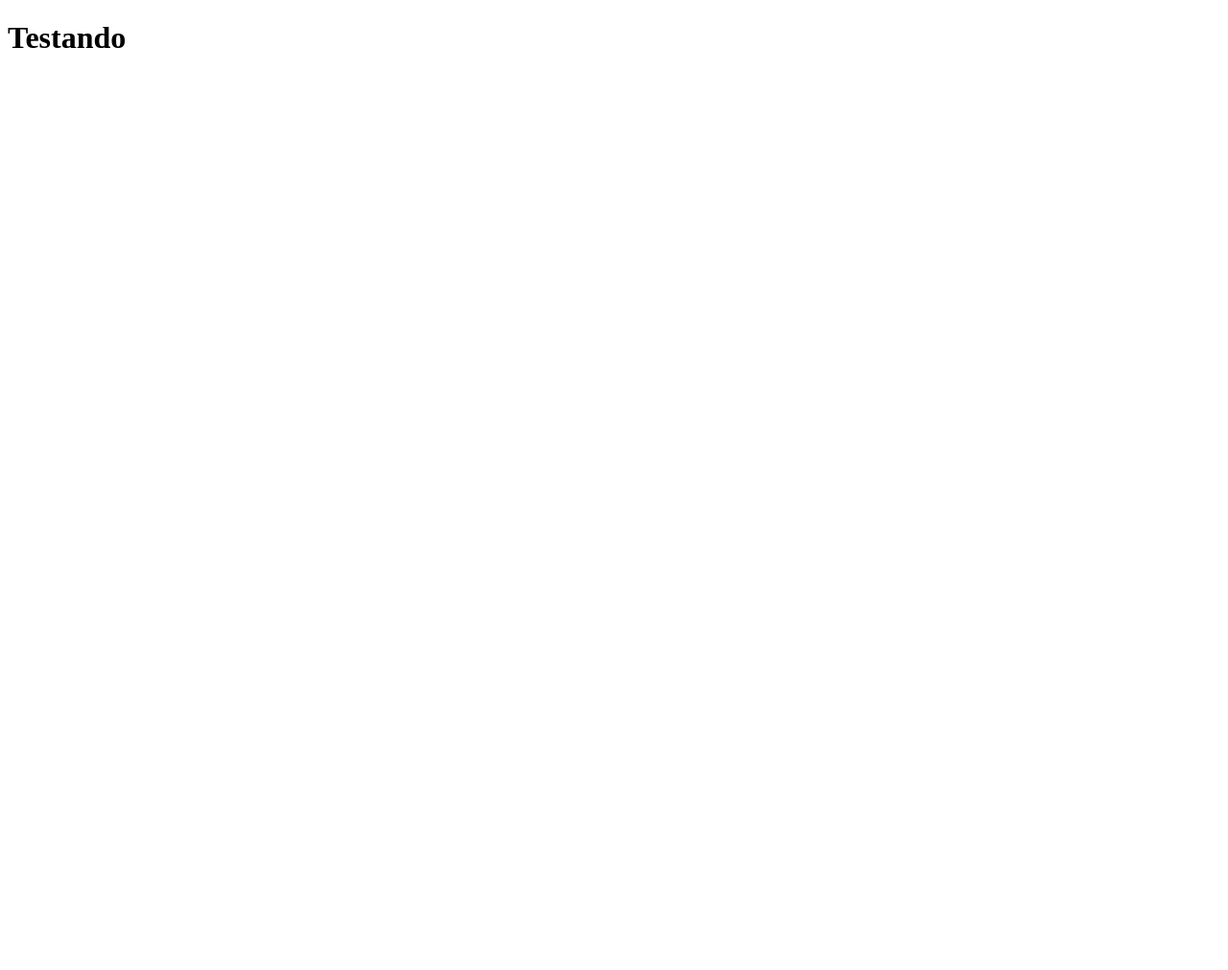
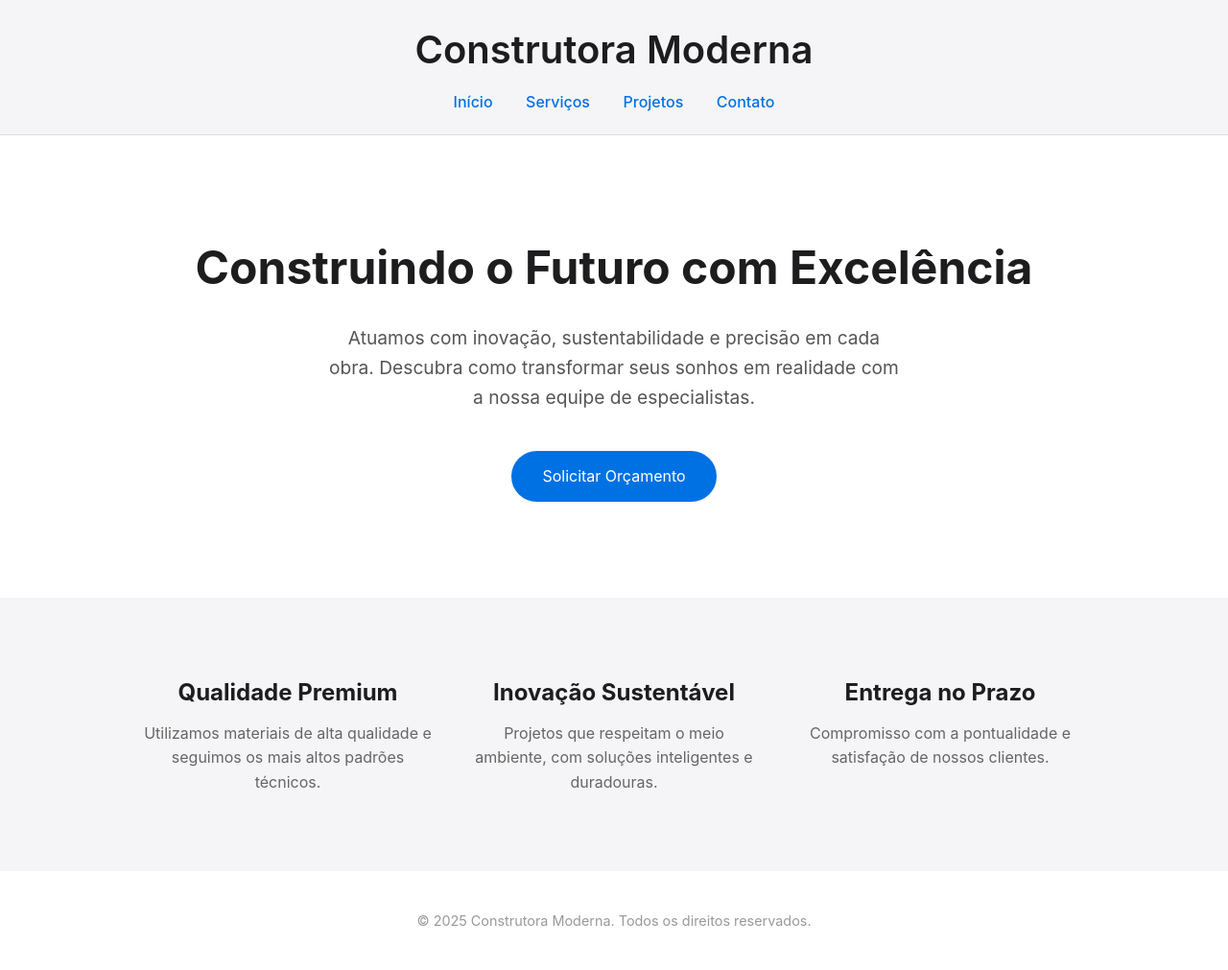
Before and after one commit to mmlmarcelo/AulaN24CD210525, a website: page src/public/index.html in a window 1280 px wide. Shown: the whole page at 96% size. Before the commit the page ends 800 px from the top, so only its background shows below. Drawn offline with Linux system fonts and the light colour scheme.

Commit message:
teste prof

```diff
--- a/src/public/index.html
+++ b/src/public/index.html
@@ -1,14 +1,169 @@
 <!DOCTYPE html>
 <html lang="pt-BR">
+<head>
+  <meta charset="UTF-8" />
+  <meta name="viewport" content="width=device-width, initial-scale=1.0" />
+  <title>Construtora Moderna</title>
+  <style>
+    /* Reset básico */
+    * {
+      margin: 0;
+      padding: 0;
+      box-sizing: border-box;
+    }
 
-<head>
-    <meta charset="UTF-8">
-    <meta name="viewport" content="width=device-width, initial-scale=1.0">
-    <title>Tarefa no Vercel</title>
+    body {
+      font-family: -apple-system, BlinkMacSystemFont, "Segoe UI", Roboto, "Helvetica Neue", Arial, sans-serif;
+      background-color: #ffffff;
+      color: #1d1d1f;
+      line-height: 1.6;
+      overflow-x: hidden;
+    }
+
+    header {
+      background: #f5f5f7;
+      padding: 20px 40px;
+      text-align: center;
+      border-bottom: 1px solid #ddd;
+    }
+
+    header h1 {
+      font-size: 2.5rem;
+      font-weight: 600;
+    }
+
+    nav {
+      margin-top: 10px;
+    }
+
+    nav a {
+      margin: 0 15px;
+      text-decoration: none;
+      color: #0071e3;
+      font-weight: 500;
+    }
+
+    .hero {
+      padding: 100px 20px;
+      text-align: center;
+      background: #fff;
+    }
+
+    .hero h2 {
+      font-size: 3rem;
+      font-weight: 700;
+      margin-bottom: 20px;
+    }
+
+    .hero p {
+      font-size: 1.2rem;
+      max-width: 600px;
+      margin: 0 auto;
+      color: #555;
+    }
+
+    .cta-button {
+      margin-top: 40px;
+      display: inline-block;
+      background-color: #0071e3;
+      color: #fff;
+      padding: 14px 32px;
+      font-size: 1rem;
+      border-radius: 30px;
+      text-decoration: none;
+      transition: background-color 0.3s ease;
+    }
+
+    .cta-button:hover {
+      background-color: #005bb5;
+    }
+
+    section.features {
+      padding: 80px 20px;
+      background-color: #f5f5f7;
+      display: flex;
+      flex-wrap: wrap;
+      justify-content: center;
+      gap: 40px;
+    }
+
+    .feature {
+      max-width: 300px;
+      text-align: center;
+    }
+
+    .feature h3 {
+      font-size: 1.5rem;
+      margin-bottom: 10px;
+    }
+
+    .feature p {
+      color: #666;
+    }
+
+    footer {
+      text-align: center;
+      padding: 40px 20px;
+      background-color: #fff;
+      font-size: 0.9rem;
+      color: #999;
+    }
+
+    @media (max-width: 768px) {
+      .hero h2 {
+        font-size: 2rem;
+      }
+
+      .hero p {
+        font-size: 1rem;
+      }
+
+      section.features {
+        flex-direction: column;
+        align-items: center;
+      }
+    }
+  </style>
 </head>
+<body>
 
-<body>
-    <h1>Testando</h1>
+  <header>
+    <h1>Construtora Moderna</h1>
+    <nav>
+      <a href="#">Início</a>
+      <a href="#">Serviços</a>
+      <a href="#">Projetos</a>
+      <a href="#">Contato</a>
+    </nav>
+  </header>
+
+  <section class="hero">
+    <h2>Construindo o Futuro com Excelência</h2>
+    <p>
+      Atuamos com inovação, sustentabilidade e precisão em cada obra.
+      Descubra como transformar seus sonhos em realidade com a nossa equipe de especialistas.
+    </p>
+    <a href="#" class="cta-button">Solicitar Orçamento</a>
+  </section>
+
+  <section class="features">
+    <div class="feature">
+      <h3>Qualidade Premium</h3>
+      <p>Utilizamos materiais de alta qualidade e seguimos os mais altos padrões técnicos.</p>
+    </div>
+    <div class="feature">
+      <h3>Inovação Sustentável</h3>
+      <p>Projetos que respeitam o meio ambiente, com soluções inteligentes e duradouras.</p>
+    </div>
+    <div class="feature">
+      <h3>Entrega no Prazo</h3>
+      <p>Compromisso com a pontualidade e satisfação de nossos clientes.</p>
+    </div>
+  </section>
+
+  <footer>
+    &copy; 2025 Construtora Moderna. Todos os direitos reservados.
+  </footer>
+
 </body>
-
 </html>
```
